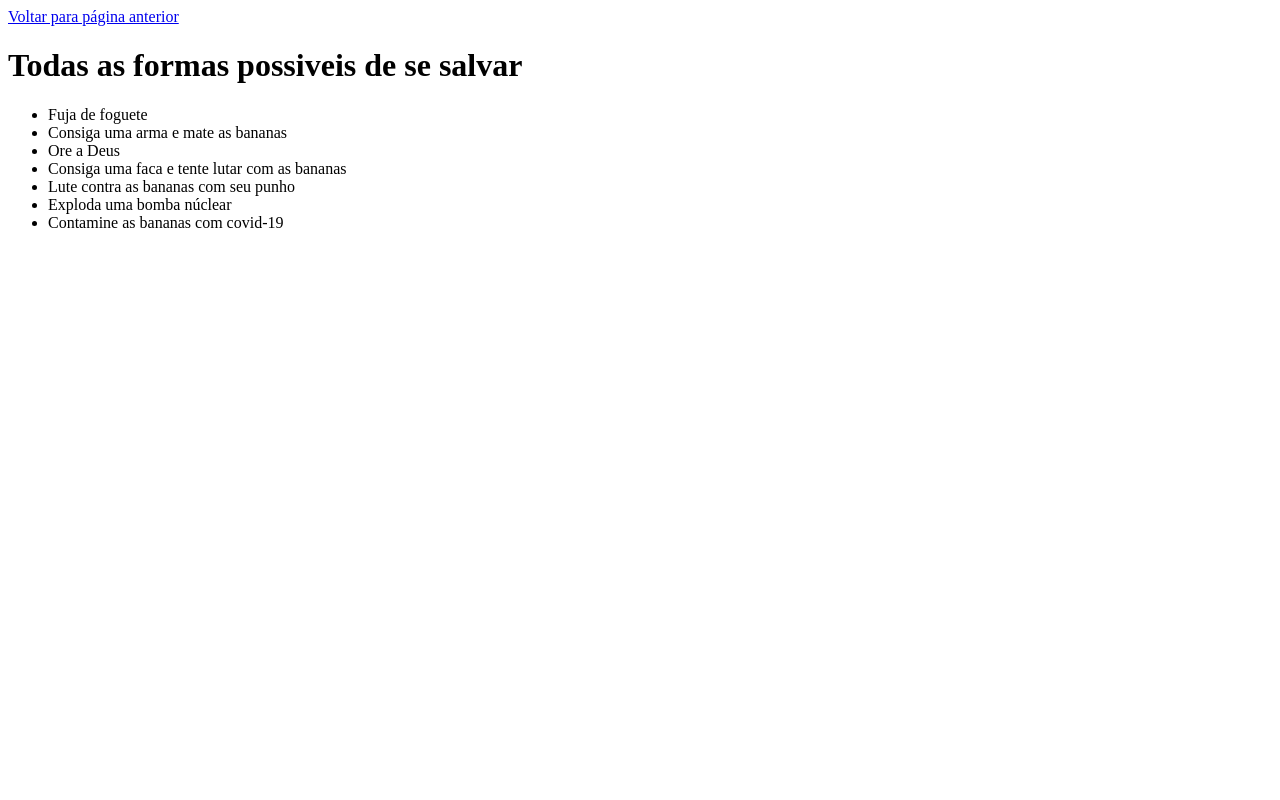
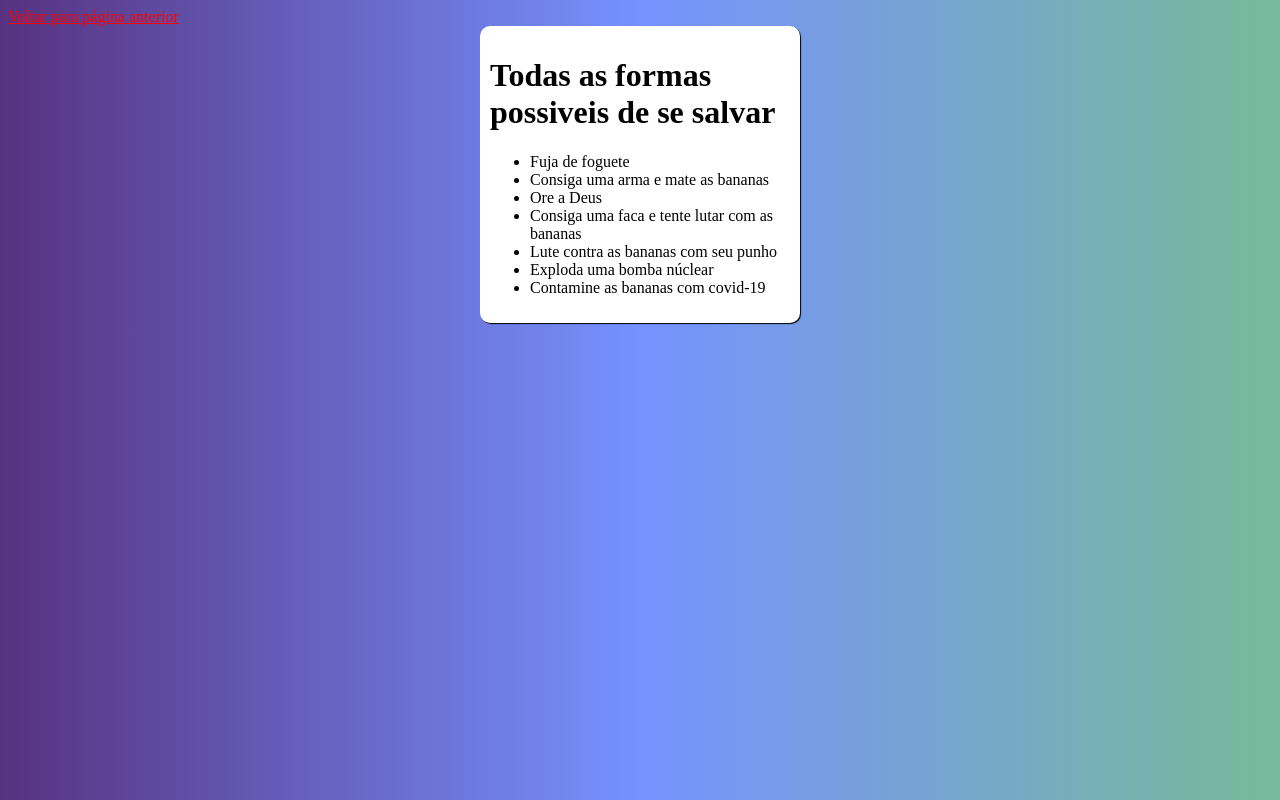
Before and after one commit to Menelaiar/-meu-site, a plain HTML site: page Salvar.html in a window 1280 px wide. Drawn offline with Linux system fonts and the light colour scheme.

Commit message:
Update Salvar.html

```diff
--- a/Salvar.html
+++ b/Salvar.html
@@ -3,15 +3,23 @@
 <head>
   <meta charset="UTF-8">
   <meta name="viewport" content="width=device-width, initial-scale=1.0">
+  <title>Se salvar do ataque</title>
+  <link rel="stylesheet" href="style.css">
   <link rel="shortcut icon" href="favicon.ico" type="image/x-icon">
-    <title>Se salvar do ataque</title>
 </head>
 <body>
+  <style>
+    body{
+      background-image: linear-gradient(to right, #573280, #7692FF, #77BA99);
+    }
+
+  </style>
 
 </body>
 </html>
-<a href="index.html" rel="Prev">Voltar para página anterior</a>
+  <a href="index.html" style="color: red;" rel="Prev">Voltar para página anterior</a>
 
+    <main>
       <h1>Todas as formas possiveis de se salvar</h1>
       <ul>
         <li>Fuja de foguete</li>
@@ -22,3 +30,4 @@
              <li>Exploda uma bomba núclear</li>
              <li>Contamine as bananas com covid-19</li>
       </ul>
+    </main>
```
Lines whose indentation alone changed are shown as unchanged.
